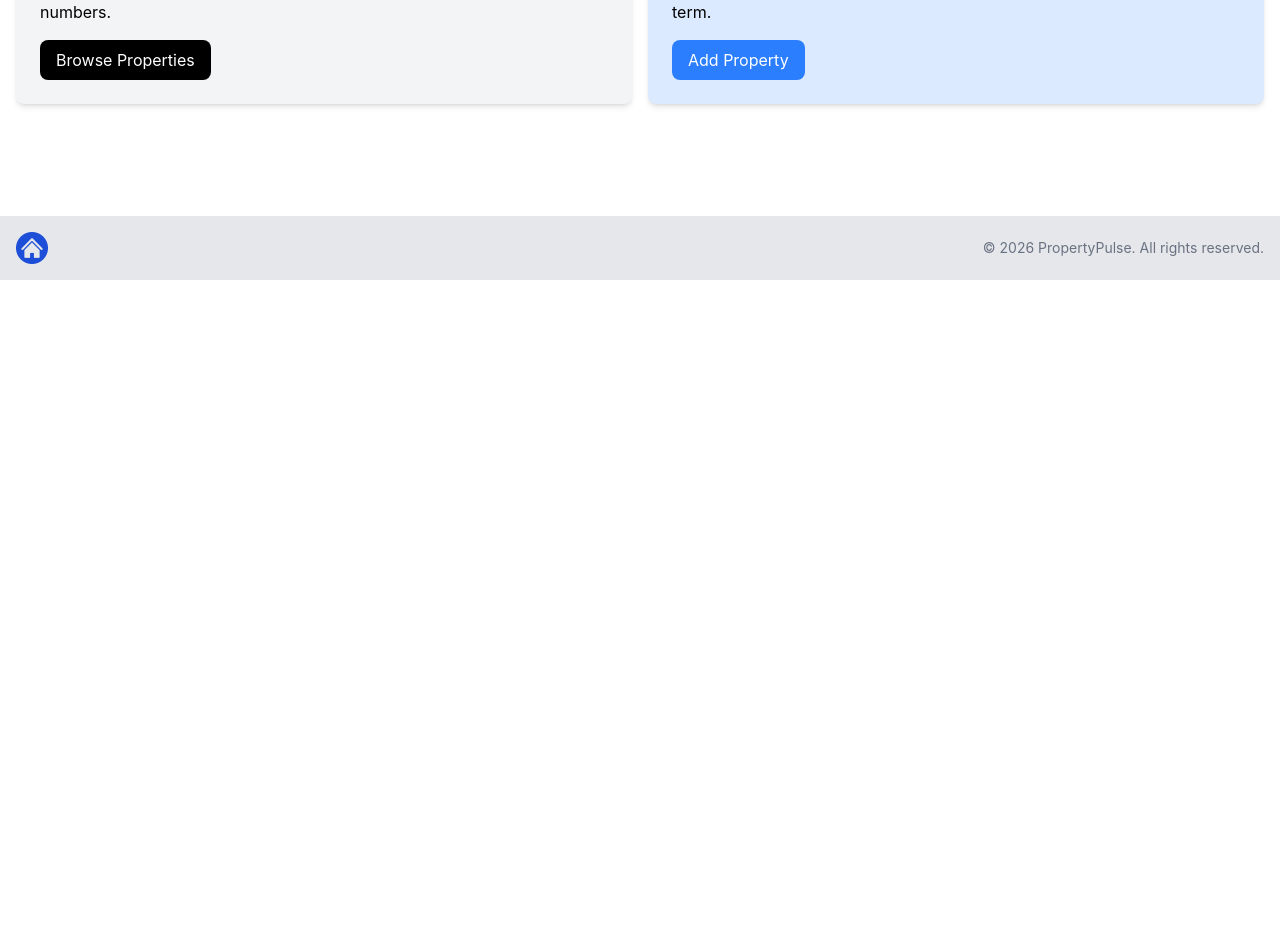
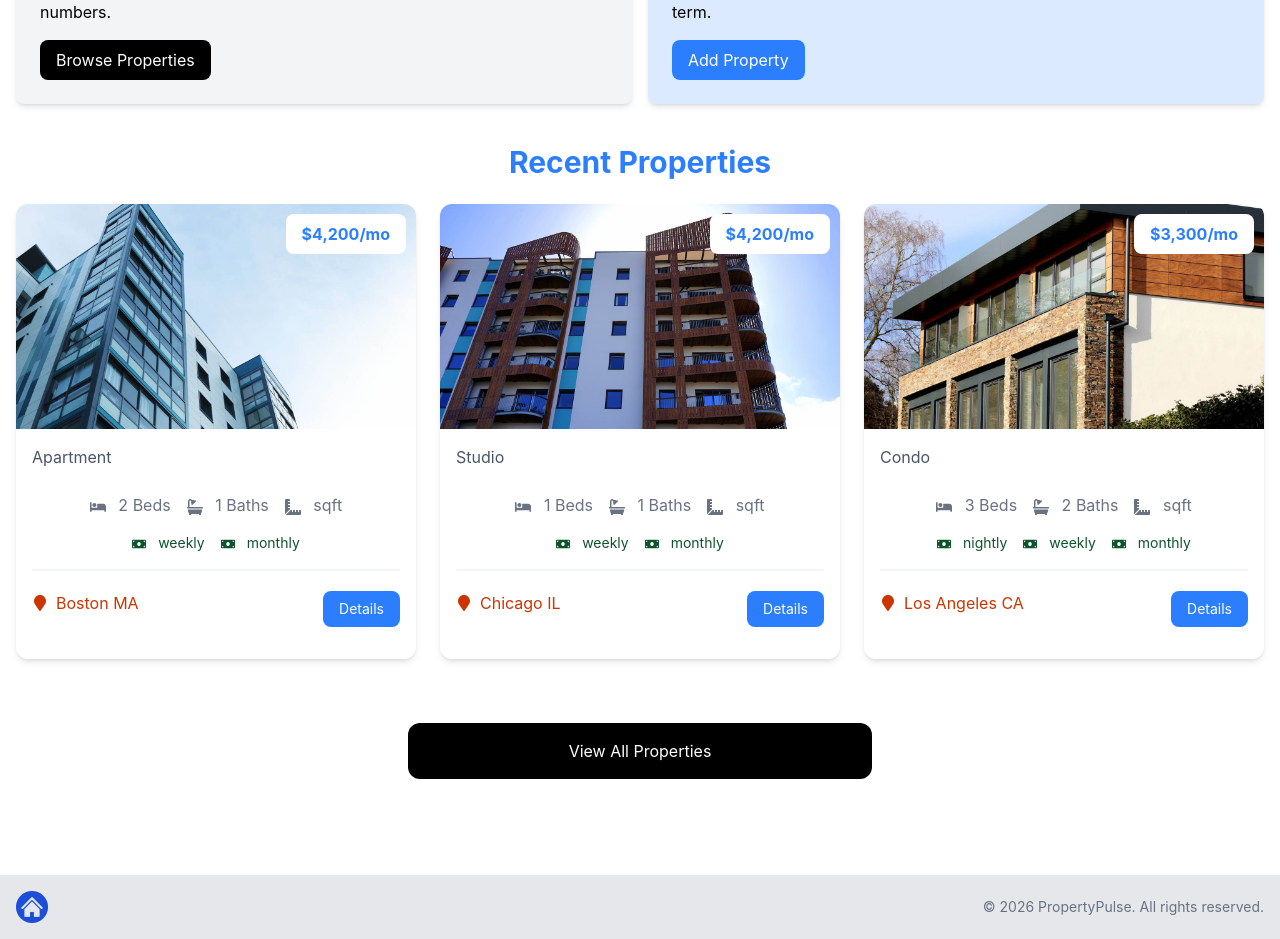
Before and after one commit to pranalyadav/property-pulse, a Next.js app: page / in a window 1280 px wide. Shown: the part 525-1464 px from the top of the page. Before the commit the page ends 805 px from the top, so only its background shows below. Built offline with nearby package versions, Linux system fonts and the light colour scheme.

Commit message:
not-foound and loading component

```diff
--- /dev/null
+++ b/app/loading.jsx
@@ -0,0 +1,21 @@
+'use client'
+import React from 'react'
+import { ClipLoader } from "react-spinners";
+
+const LoadingPage = ({ loading }) => {
+  const override = {
+    display: "block",
+    margin: "100px auto"
+  }
+  return (
+    <ClipLoader
+      color='#3b82f6'
+      loading={loading}
+      cssOverride={override}
+      size={150}
+      aria-label="Loading Spinner"
+    />
+  )
+}
+
+export default LoadingPage
--- /dev/null
+++ b/app/not-found.jsx
@@ -0,0 +1,35 @@
+import React from 'react'
+import Link from 'next/link'
+import { FaExclamationTriangle } from 'react-icons/fa'
+
+const NotFoundPage = () => {
+  return (
+    <section className="bg-blue-50 min-h-screen flex-grow">
+      <div className="container m-auto max-w-2xl py-24">
+        <div
+          className="bg-white px-6 py-24 mb-4 shadow-md rounded-md border m-4 md:m-0"
+        >
+          <div className="flex justify-center">
+            <FaExclamationTriangle
+              className="fas fa-exclamation-triangle fa-5x text-8xl text-yellow-400"
+            ></FaExclamationTriangle>
+          </div>
+          <div className="text-center">
+            <h1 className="text-3xl font-bold mt-4 mb-2">Page Not Found</h1>
+            <p className="text-gray-500 text-xl mb-10">
+              The page you are looking for does not exist.
+            </p>
+            <Link
+              href="/"
+              className="bg-blue-700 hover:bg-blue-800 text-white font-bold py-4 px-6 rounded"
+            >Go Home</Link>
+          </div>
+        </div>
+      </div>
+      <div className="flex-grow"></div>
+    </section>
+
+  )
+}
+
+export default NotFoundPage
--- a/app/page.jsx
+++ b/app/page.jsx
@@ -2,12 +2,14 @@
 // import Link from 'next/link'
 import Hero from '@/components/Hero'
 import InfoBoxes from '@/components/InfoBoxes'
+import HomeProperties from '@/components/HomeProperties'
 
 const HomePage = () => {
     return (
         <>
             <Hero />
             <InfoBoxes />
+            <HomeProperties />
         </>
     )
 }
--- /dev/null
+++ b/components/HomeProperties.jsx
@@ -0,0 +1,37 @@
+import React from 'react'
+import properties from '@/properties.json'
+import PropertyCard from '@/components/PropertyCard';
+import Link from 'next/link';
+
+const HomeProperties = () => {
+  const recenProperties = properties
+    .sort(() => Math.random() - Math.random())
+    .slice(0, 3);
+  return (
+    <>
+      <section className="px-4 py-6">
+        <div className="container-xl lg:container m-auto">
+          <h2 className="text-3xl font-bold text-blue-500 mb-6 text-center">
+            Recent Properties
+          </h2>
+          <div className="grid grid-cols-1 md:grid-cols-3 gap-6">
+            {recenProperties === 0 ? (
+              <p>No Properties Found</p>
+            ) : (recenProperties.map((property) => (
+              <PropertyCard key={property._id} property={property} />
+            )))}
+          </div>
+        </div>
+      </section>
+
+      <section className="m-auto max-w-lg my-10 px-6">
+        <Link
+          href="/properties"
+          className="block bg-black text-white text-center py-4 px-6 rounded-xl hover:bg-gray-700"
+        >View All Properties</Link>
+      </section>
+    </>
+  )
+}
+
+export default HomeProperties
--- a/package.json
+++ b/package.json
@@ -12,7 +12,8 @@
     "postcss": "^8.5.8",
     "react": "19.2.3",
     "react-dom": "19.2.3",
-    "react-icons": "^5.6.0"
+    "react-icons": "^5.6.0",
+    "react-spinners": "^0.17.0"
   },
   "devDependencies": {
     "@tailwindcss/postcss": "^4.2.1",
```
Also changed, not shown: 1 other file (tests, documents, lock files or other folders).
